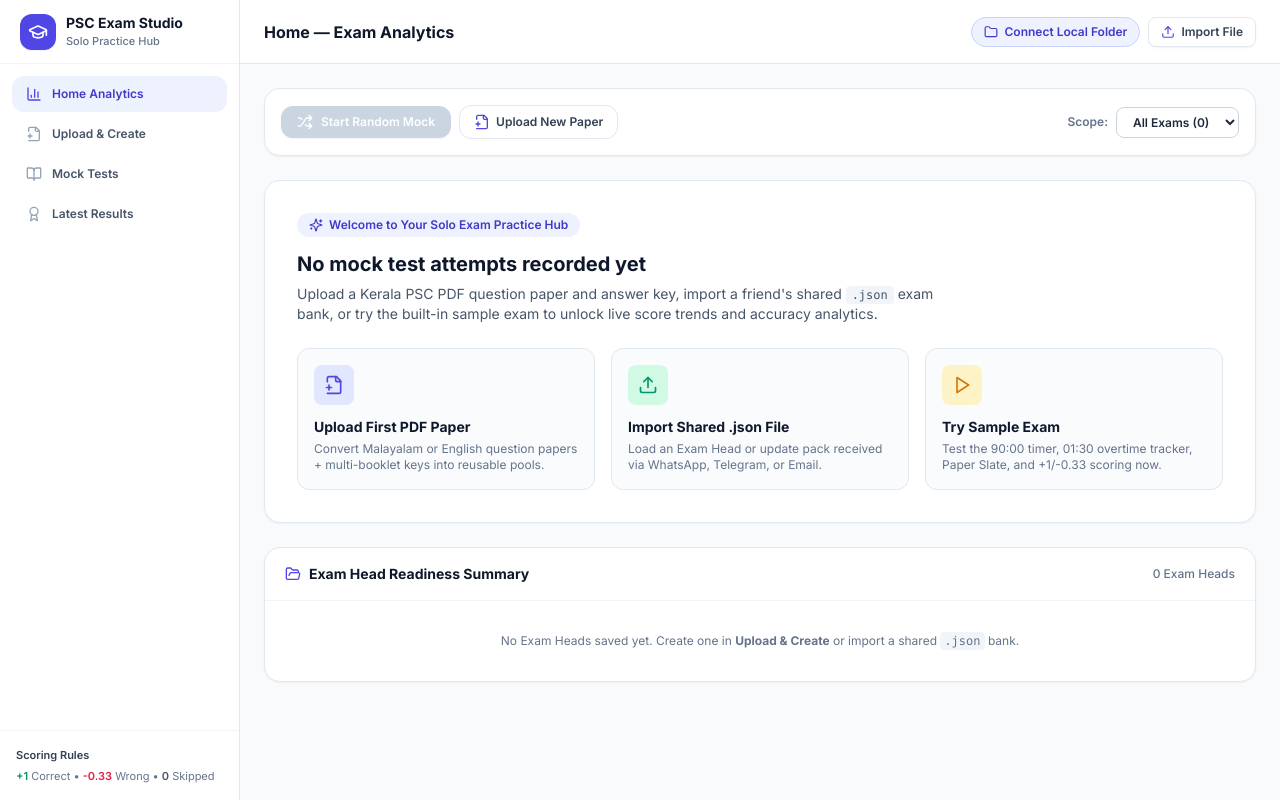
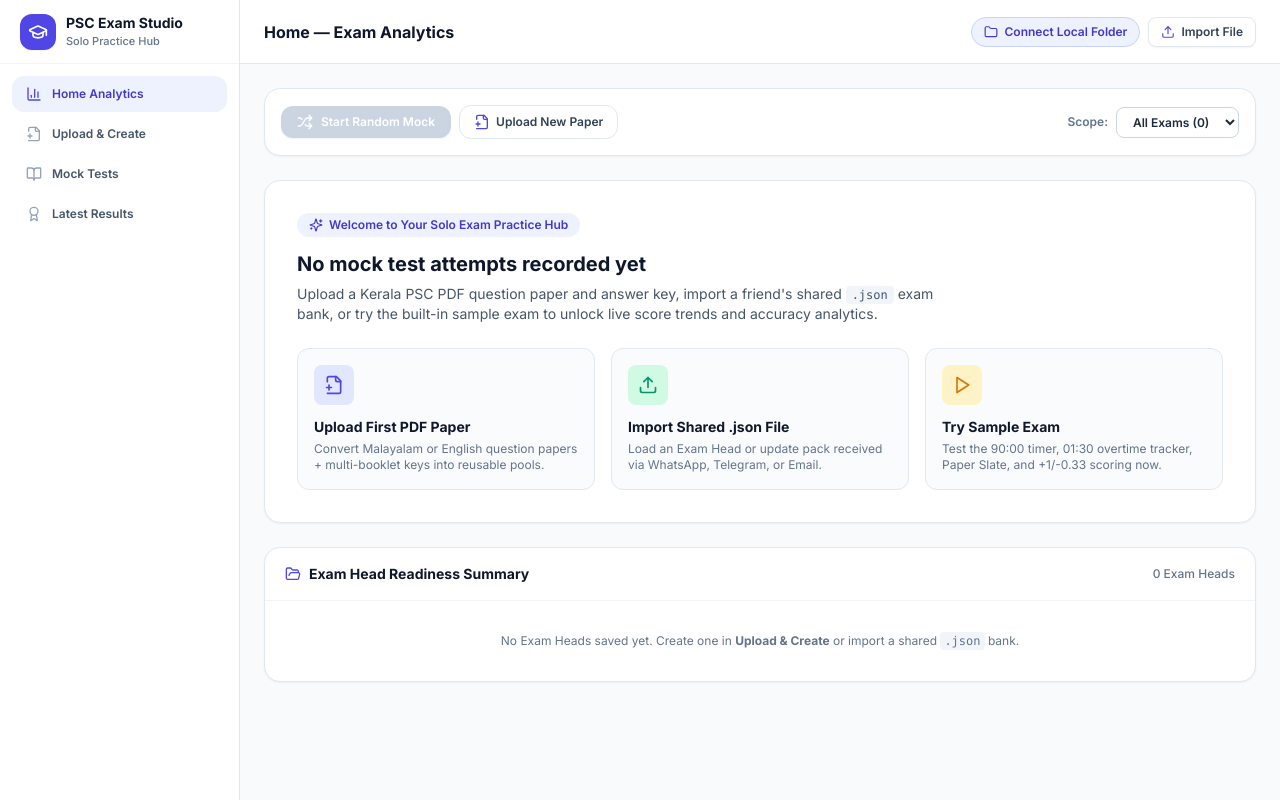
Before and after one commit to ashi019-prog/pdf-to-exam-pscmcq, a React (Vite) app: page /#home in a window 1280 px wide. Built offline with nearby package versions, Linux system fonts and the light colour scheme.

Commit message:
Remove scoring rules from AppShell component
Removed scoring rules section from the layout.

```diff
--- a/src/components/layout/AppShell.tsx
+++ b/src/components/layout/AppShell.tsx
@@ -299,15 +299,6 @@ export const AppShell: React.FC = () => {
             );
           })}
         </nav>
-
-        <div className="border-t border-slate-100 p-4 text-[11px] text-slate-500">
-          <p className="font-semibold text-slate-700">Scoring Rules</p>
-          <p className="mt-1">
-            <span className="font-semibold text-emerald-600">+1</span> Correct •{' '}
-            <span className="font-semibold text-rose-600">-0.33</span> Wrong •{' '}
-            <span className="font-semibold text-slate-600">0</span> Skipped
-          </p>
-        </div>
       </aside>
 
       <div className="flex min-h-screen flex-col pb-20 lg:pb-0 lg:pl-60">
```
